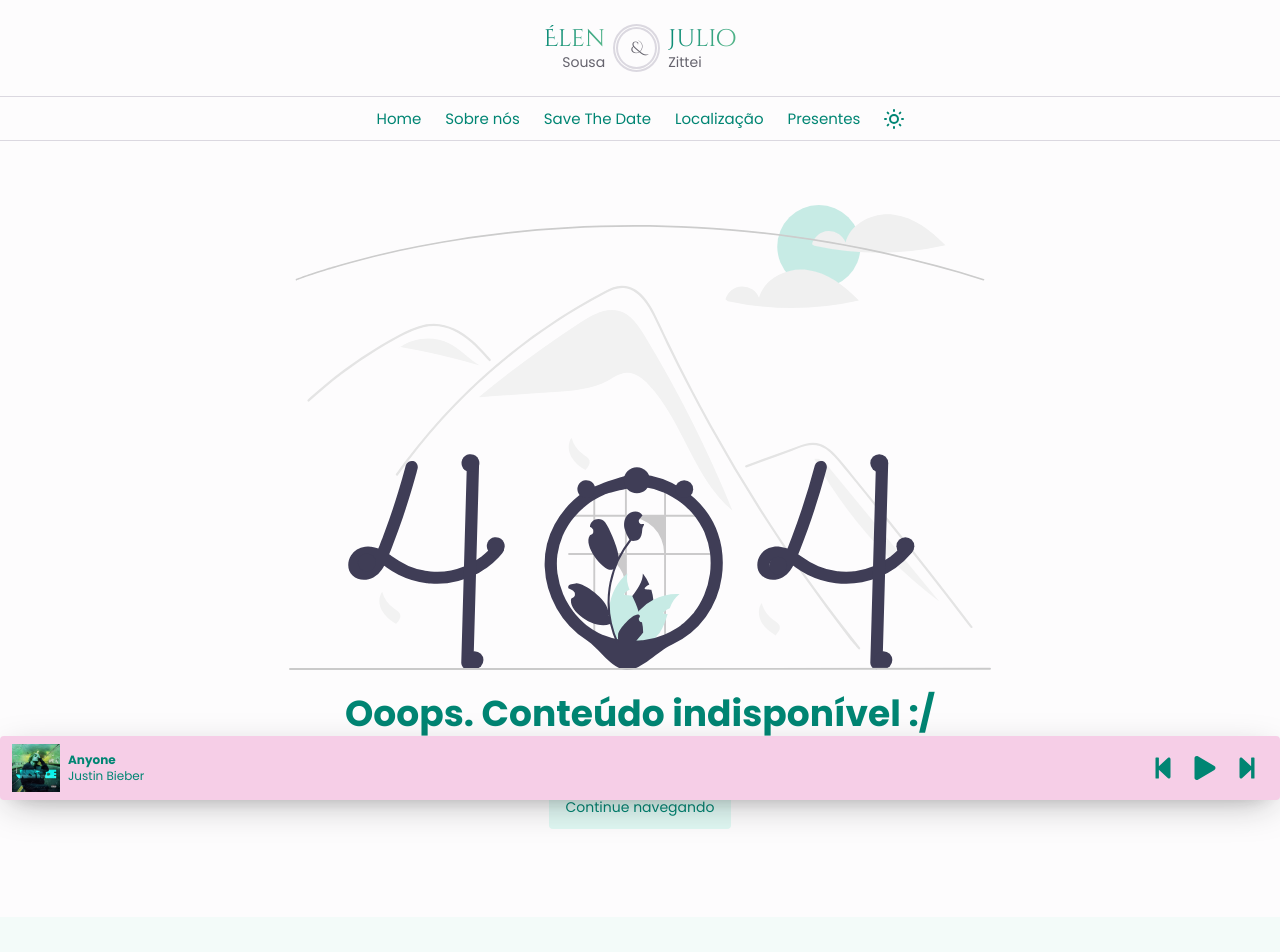
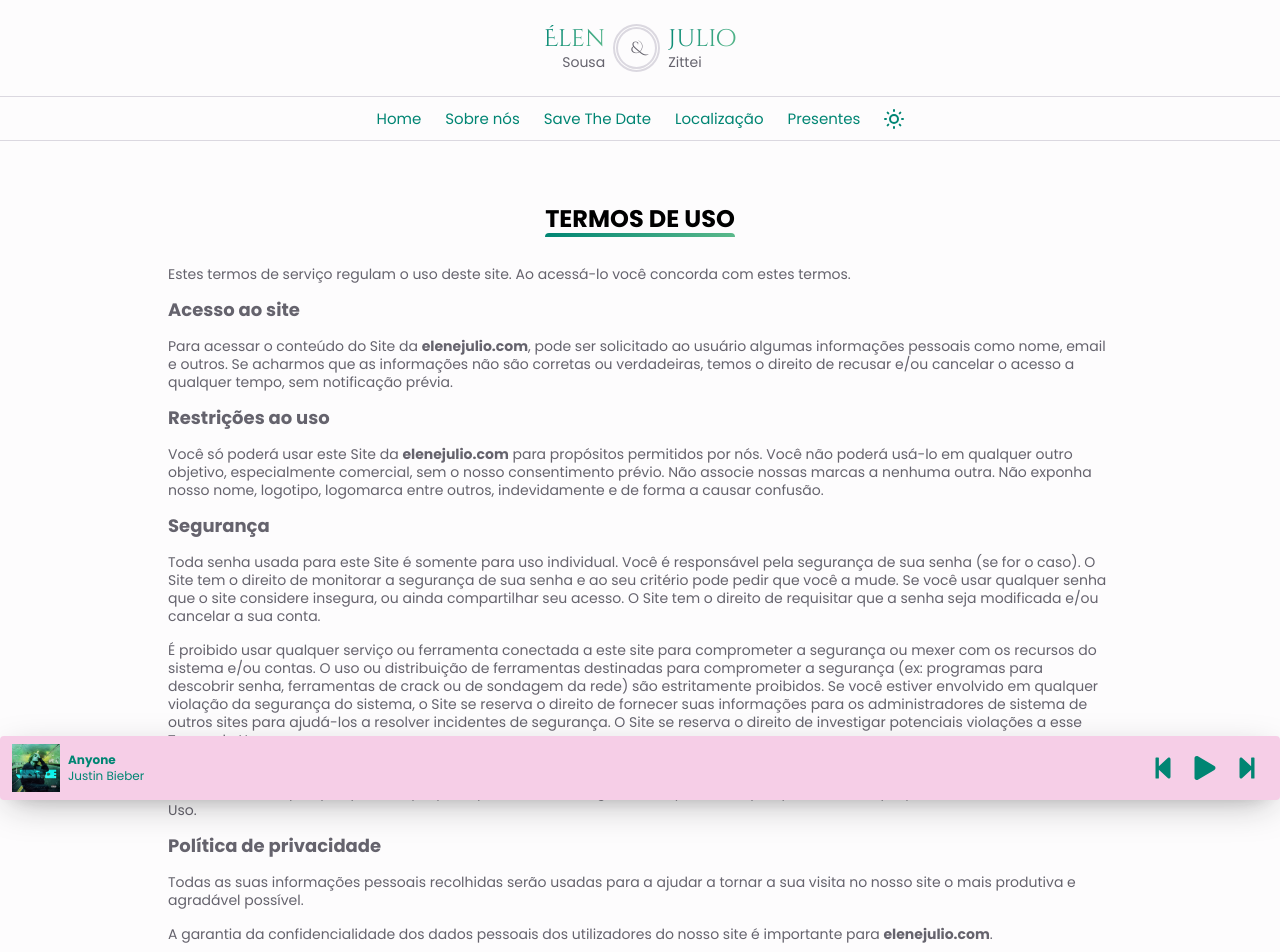
Before and after one commit to JulioZittei/our-wedding, a Next.js app: page /termos in a window 1280 px wide. Before the commit this address had no page. Shown: the top 952 px of the page. Built offline with nearby package versions, Linux system fonts and the light colour scheme.

Commit message:
Add terms of use

```diff
--- a/src/pages/404.tsx
+++ b/src/pages/404.tsx
@@ -1,4 +1,5 @@
 import { motion } from 'framer-motion';
+import Head from 'next/head';
 import NextImage from 'next/image';
 import { GetStaticPropsContext, NextApiRequest, NextApiResponse } from 'next/types';
 import NotFoundImage from '../../public/images/not-found.svg';
@@ -19,7 +20,11 @@ export default function NotFound(): JSX.Element {
   };
 
   return (
+    <main>
       <Root>
+        <Head>
+          <title>Página não encontrada - ❤️ Élen & Julio ❤️ </title>
+        </Head>
         <Container
           layout
           initial={`hidden}`}
@@ -81,6 +86,7 @@ export default function NotFound(): JSX.Element {
           </motion.div>
         </Content>
       </Root>
+    </main>
   );
 }
 
--- /dev/null
+++ b/src/pages/termos.tsx
@@ -0,0 +1,136 @@
+import type { GetStaticPropsContext, NextApiRequest, NextApiResponse } from 'next';
+import { styled } from '../styles/stiches.config';
+import Head from 'next/head';
+import * as TermosCss from '../styles/pages/TermosCss';
+import { motion } from 'framer-motion';
+
+const Root = styled('section', TermosCss.Root);
+const Container = styled('div', TermosCss.Container);
+const Header = styled('header', TermosCss.Header);
+const Article = styled(motion.article, TermosCss.Article);
+const SubTitle = styled('h4', TermosCss.SubTitle);
+const Paragraph = styled('p', TermosCss.Paragraph);
+
+export default function Termos(): JSX.Element {
+  const defaultAnimationVariant = {
+    hidden: { opacity: 0, y: 20 },
+    visible: { opacity: 1, y: 0 },
+  };
+  return (
+    <main>
+      <Head>
+        <title>Termos de uso - ❤️ Élen & Julio ❤️ </title>
+      </Head>
+      <Root>
+        <Container>
+          <Header>
+            <motion.h2
+              layout
+              initial={`hidden`}
+              animate={`visible`}
+              variants={defaultAnimationVariant}
+              transition={{
+                duration: 0.6,
+              }}
+            >
+              Termos de uso
+            </motion.h2>
+          </Header>
+
+          <Article
+            layout
+            initial={`hidden`}
+            animate={`visible`}
+            variants={defaultAnimationVariant}
+            transition={{
+              delay: 0.3,
+              duration: 0.6,
+            }}
+          >
+            <Paragraph>
+              Estes termos de serviço regulam o uso deste site. Ao acessá-lo você concorda com estes termos.
+            </Paragraph>
+
+            <SubTitle>Acesso ao site</SubTitle>
+
+            <Paragraph>
+              Para acessar o conteúdo do Site da <strong>elenejulio.com</strong>, pode ser solicitado ao usuário algumas
+              informações pessoais como nome, email e outros. Se acharmos que as informações não são corretas ou
+              verdadeiras, temos o direito de recusar e/ou cancelar o acesso a qualquer tempo, sem notificação prévia.
+            </Paragraph>
+
+            <SubTitle>Restrições ao uso</SubTitle>
+
+            <Paragraph>
+              Você só poderá usar este Site da <strong>elenejulio.com</strong> para propósitos permitidos por nós. Você
+              não poderá usá-lo em qualquer outro objetivo, especialmente comercial, sem o nosso consentimento prévio.
+              Não associe nossas marcas a nenhuma outra. Não exponha nosso nome, logotipo, logomarca entre outros,
+              indevidamente e de forma a causar confusão.
+            </Paragraph>
+
+            <SubTitle>Segurança</SubTitle>
+
+            <Paragraph>
+              Toda senha usada para este Site é somente para uso individual. Você é responsável pela segurança de sua
+              senha (se for o caso). O Site tem o direito de monitorar a segurança de sua senha e ao seu critério pode
+              pedir que você a mude. Se você usar qualquer senha que o site considere insegura, ou ainda compartilhar
+              seu acesso. O Site tem o direito de requisitar que a senha seja modificada e/ou cancelar a sua conta.
+            </Paragraph>
+
+            <Paragraph>
+              É proibido usar qualquer serviço ou ferramenta conectada a este site para comprometer a segurança ou mexer
+              com os recursos do sistema e/ou contas. O uso ou distribuição de ferramentas destinadas para comprometer a
+              segurança (ex: programas para descobrir senha, ferramentas de crack ou de sondagem da rede) são
+              estritamente proibidos. Se você estiver envolvido em qualquer violação da segurança do sistema, o Site se
+              reserva o direito de fornecer suas informações para os administradores de sistema de outros sites para
+              ajudá-los a resolver incidentes de segurança. O Site se reserva o direito de investigar potenciais
+              violações a esse Termo de Uso.
+            </Paragraph>
+
+            <Paragraph>
+              O Site se reserva o direito de cooperar totalmente com as autoridades competentes ou pedidos da justiça
+              para que a Empresa revele a identidade de qualquer pessoa que publique email, mensagem ou disponibilize
+              qualquer material que possa violar esse Termo de Uso.
+            </Paragraph>
+
+            <SubTitle>Política de privacidade</SubTitle>
+
+            <Paragraph>
+              Todas as suas informações pessoais recolhidas serão usadas para a ajudar a tornar a sua visita no nosso
+              site o mais produtiva e agradável possível.
+            </Paragraph>
+
+            <Paragraph>
+              A garantia da confidencialidade dos dados pessoais dos utilizadores do nosso site é importante para{' '}
+              <strong>elenejulio.com</strong>.
+            </Paragraph>
+
+            <Paragraph>
+              Todas as informações pessoais relativas a membros, assinantes, clientes ou visitantes que usem o nosso
+              Site serão tratadas em concordância com a Lei da Proteção de Dados Pessoais de 26 de outubro de 1998 (Lei
+              n.º 67/98).
+            </Paragraph>
+
+            <Paragraph>
+              As informações pessoais recolhidas podem incluir o seu nome, email, número de telefone e/ou celular, idade
+              e/ou outros.
+            </Paragraph>
+
+            <Paragraph>
+              O uso da <strong>elenejulio.com</strong> pressupõe a aceitação deste Acordo de Privacidade. A equipe da{' '}
+              <strong>elenejulio.com</strong> reserva-se ao direito de alterar este acordo sem aviso prévio. Deste modo,
+              recomendamos que consulte a nossa política de privacidade com regularidade de forma a estar sempre
+              atualizado.
+            </Paragraph>
+          </Article>
+        </Container>
+      </Root>
+    </main>
+  );
+}
+
+export async function getStaticProps(context: GetStaticPropsContext, req: NextApiRequest, res: NextApiResponse) {
+  return {
+    props: {},
+  };
+}
--- a/src/styles/pages/404Css.ts
+++ b/src/styles/pages/404Css.ts
@@ -2,6 +2,7 @@ import { teal } from '@radix-ui/colors';
 import { css } from '../stiches.config';
 
 export const Root = css({
+  background: '$backgroundDefault',
   '@sm': {
     pdy: '$space24',
   },
--- /dev/null
+++ b/src/styles/pages/TermosCss.ts
@@ -0,0 +1,106 @@
+import { teal } from '@radix-ui/colors';
+import { ContainerCss } from '../components/ContainerCss';
+import { css } from '../stiches.config';
+
+export const Root = css({
+  background: '$backgroundDefault',
+  '@sm': {
+    pdy: '$space24',
+  },
+
+  '@lg': {
+    pdy: '$space64',
+  },
+});
+
+export const Container = css({
+  ...ContainerCss,
+  flexDirection: 'column',
+  alignItems: 'center',
+  justifyContent: 'space-between',
+});
+
+export const Header = css({
+  '@sm': {
+    marginBottom: '$space16',
+  },
+  '@lg': {
+    marginBottom: '$space32',
+  },
+  '&>h2': {
+    position: 'relative',
+    textAlign: 'center',
+    textTransform: 'uppercase',
+    fontFamily: '$poppinsFont',
+    fontWeight: 'bold',
+
+    '&::after': {
+      content: '',
+      position: 'absolute',
+      bottom: -4,
+      left: 0,
+      right: 0,
+      height: 4,
+      borderTopLeftRadius: 4,
+      borderTopRightRadius: 4,
+      background: 'linear-gradient(120deg, $teal11, $green8)',
+    },
+
+    '@sm': {
+      fontSize: '$fontSize18',
+      lineHeight: '$lineHeight22',
+    },
+    '@lg': {
+      fontSize: '$fontSize24',
+      lineHeight: '$lineHeight28',
+    },
+  },
+});
+
+export const Article = css({
+  width: '100%',
+  display: 'flex',
+  flexDirection: 'column',
+});
+
+export const Title = css({
+  textAlign: 'center',
+  textTransform: 'uppercase',
+  fontFamily: '$poppinsFont',
+  color: '$teal11',
+
+  '@sm': {
+    fontSize: '$fontSize16',
+    marginBottom: '$space24',
+  },
+  '@lg': {
+    fontSize: '$fontSize18',
+    marginBottom: '$space32',
+  },
+});
+
+export const SubTitle = css({
+  textAlign: 'left',
+  fontFamily: '$poppinsFont',
+  fontWeight: '$fontWeightBold',
+  fontSize: '$fontSize18',
+  lineHeight: '$lineHeight22',
+  color: '$mauve11',
+
+  '&+p, +h4': {
+    marginTop: '$space16',
+  },
+});
+
+export const Paragraph = css({
+  textAlign: 'left',
+  fontFamily: '$poppinsFont',
+  fontWeight: '$fontWeightNormal',
+  fontSize: '$fontSize14',
+  lineHeight: '$lineHeight18',
+  color: '$mauve11',
+
+  '&+p, +h4': {
+    marginTop: '$space16',
+  },
+});
```
Lines whose indentation alone changed are shown as unchanged.
